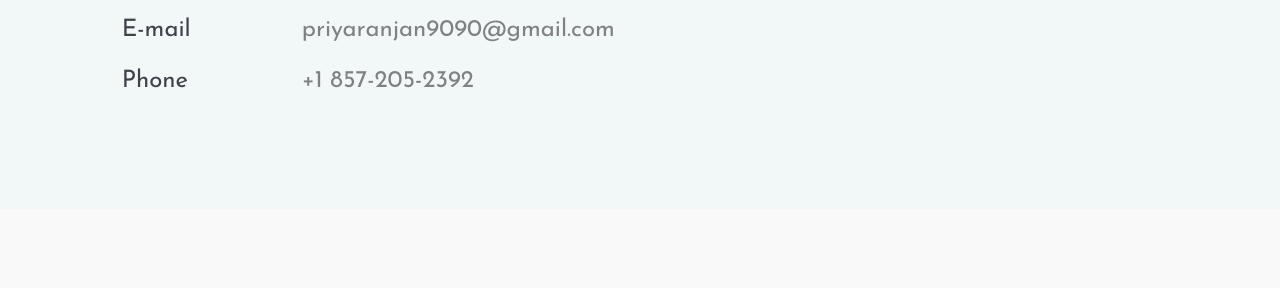
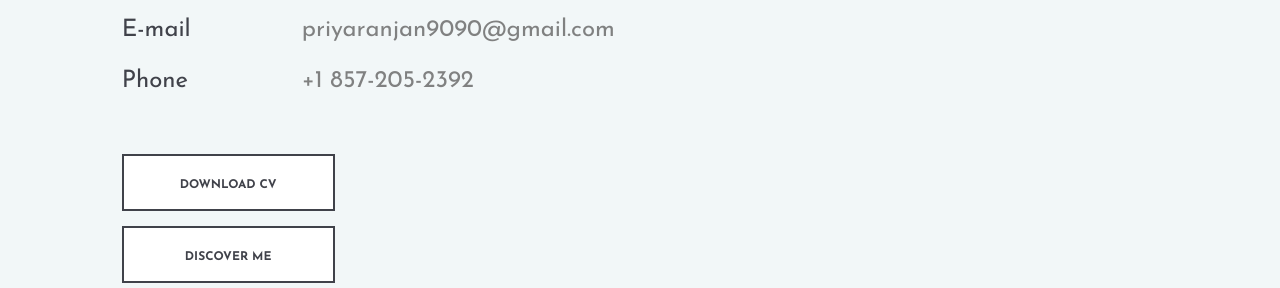
Before and after one commit to Priyaranjan1993/Priyaranjan1993.github.io, a plain HTML site: page index.html in a window 1280 px wide. Shown: the part 809-1097 px from the top of the page. Drawn offline with Linux system fonts and the light colour scheme.

Commit message:
styling changes

```diff
--- a/css/style.css
+++ b/css/style.css
@@ -1800,3 +1800,12 @@ ol {
         opacity: 0
     }
 }
+
+#profile-btns{
+    margin: 40px 120px 0 0;
+}
+
+#custom-btn-div{
+    padding: 0;
+    text-align: left !important;
+}
--- a/index.html
+++ b/index.html
@@ -35,15 +35,15 @@
 </div>
 
 <!-- Header section start -->
-<!--	<header class="header-section">
+<!--<header class="header-section">
     <div class="container-fluid">
         <div class="row">
-				<div class="col-md-4">
+            &lt;!&ndash;	<div class="col-md-4">
                     <div class="site-logo">
                         <h2><a href="#">Civic</a></h2>
                         <p>Enhance your online presence</p>
                     </div>
-				</div>
+                </div>&ndash;&gt;
             <div class="col-md-8 text-md-right header-buttons">
                 <a href="#" class="site-btn">Download CV</a>
                 <a href="#" class="site-btn">Discover me</a>
@@ -76,6 +76,12 @@
                                 <li><span>E-mail</span>priyaranjan9090@gmail.com</li>
                                 <li><span>Phone </span>+1 857-205-2392</li>
                             </ul>
+                            <div class="row" id="profile-btns">
+                                <div class="col-md-12 text-md-right header-buttons" id="custom-btn-div">
+                                    <a href="#" class="site-btn">Download CV</a>
+                                    <a href="#" class="site-btn">Discover me</a>
+                                </div>
+                            </div>
                         </div>
                     </div>
                     <div class="col-lg-6">
@@ -272,7 +278,8 @@
             <div class="row">
                 <div class="col-xl-3 col-lg-6 col-md-6">
                     <div class="portfolio-item">
-                        <a target="_blank" href="https://github.com/Priyaranjan1993/WebDev-Project" class="set-bg port-pic"
+                        <a target="_blank" href="https://github.com/Priyaranjan1993/WebDev-Project"
+                           class="set-bg port-pic"
                            data-setbg="img/portfolio/doctor.jpg"></a>
                         <h2>Search Doctor</h2>
                         <p>A web app to search doctors efficiently.</p>
@@ -280,14 +287,16 @@
                 </div>
                 <div class="col-xl-3 col-lg-6 col-md-6">
                     <div class="portfolio-item">
-                        <a  target="_blank" href="https://github.com/Priyaranjan1993/Unitrack" class="set-bg port-pic" data-setbg="img/portfolio/courier.jpg"></a>
+                        <a target="_blank" href="https://github.com/Priyaranjan1993/Unitrack" class="set-bg port-pic"
+                           data-setbg="img/portfolio/courier.jpg"></a>
                         <h2>Unitrack</h2>
                         <p>Track Packages Efficiently</p>
                     </div>
                 </div>
                 <div class="col-xl-3 col-lg-6 col-md-6">
                     <div class="portfolio-item">
-                        <a target="_blank" href="https://github.com/Priyaranjan1993/Search-Engiene" class="set-bg port-pic"
+                        <a target="_blank" href="https://github.com/Priyaranjan1993/Search-Engiene"
+                           class="set-bg port-pic"
                            data-setbg="img/portfolio/info.jpg"></a>
                         <h2>Information Retieval</h2>
                         <p>A custom search engine</p>
@@ -295,7 +304,8 @@
                 </div>
                 <div class="col-xl-3 col-lg-6 col-md-6">
                     <div class="portfolio-item">
-                        <a target="_blank" href="https://github.com/Priyaranjan1993/Online-Banking" class="set-bg port-pic"
+                        <a target="_blank" href="https://github.com/Priyaranjan1993/Online-Banking"
+                           class="set-bg port-pic"
                            data-setbg="img/portfolio/bank.jpg"></a>
                         <h2>Online Banking</h2>
                         <p>A web app for banking application for normal users.</p>
@@ -304,7 +314,8 @@
 
                 <div class="col-xl-3 col-lg-6 col-md-6">
                     <div class="portfolio-item">
-                        <a target="_blank" href="https://github.com/Priyaranjan1993/React-Native" class="set-bg port-pic"
+                        <a target="_blank" href="https://github.com/Priyaranjan1993/React-Native"
+                           class="set-bg port-pic"
                            data-setbg="img/portfolio/faculty.jpg"></a>
                         <h2>Course Manager - (Faculty) - Mobile App</h2>
                         <p>A mobile app designed using React Native for faculty</p>
@@ -313,7 +324,8 @@
 
                 <div class="col-xl-3 col-lg-6 col-md-6">
                     <div class="portfolio-item">
-                        <a target="_blank" href="https://github.com/Priyaranjan1993/Course-Manager-Angular-Client" class="set-bg port-pic"
+                        <a target="_blank" href="https://github.com/Priyaranjan1993/Course-Manager-Angular-Client"
+                           class="set-bg port-pic"
                            data-setbg="img/portfolio/student.jpg"></a>
                         <h2>Course Manager - (Student) - Web App</h2>
                         <p>A web app designed using Angular for students</p>
```
Lines whose indentation alone changed are shown as unchanged.
